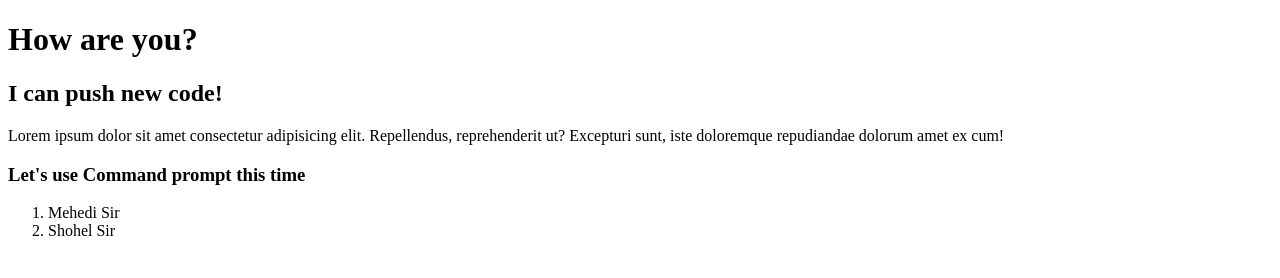
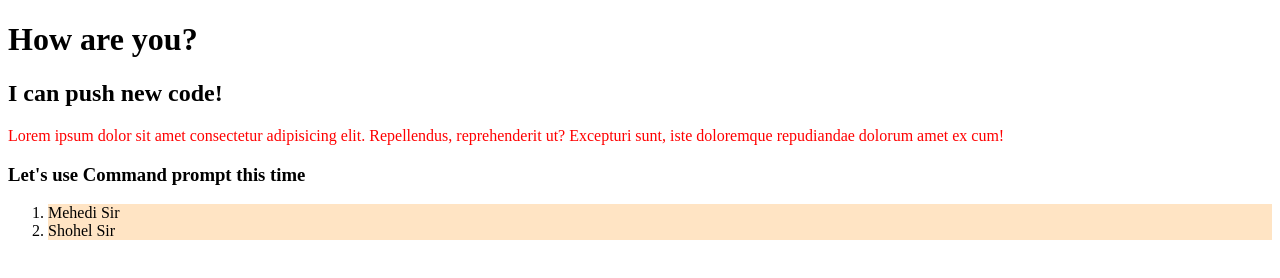
Before and after one commit to hemel-ags/my-second-repo, a plain HTML site: page index.html in a window 1280 px wide. Drawn offline with Linux system fonts and the light colour scheme.

Commit message:
link css

```diff
--- a/index.html
+++ b/index.html
@@ -4,6 +4,8 @@
     <meta charset="UTF-8">
     <meta name="viewport" content="width=device-width, initial-scale=1.0">
     <title>My Second Repo</title>
+    <link rel="stylesheet" href="style.css">
+    <link rel="stylesheet" href="list.css">
 </head>
 <body>
     <h1>How are you?</h1>
```
